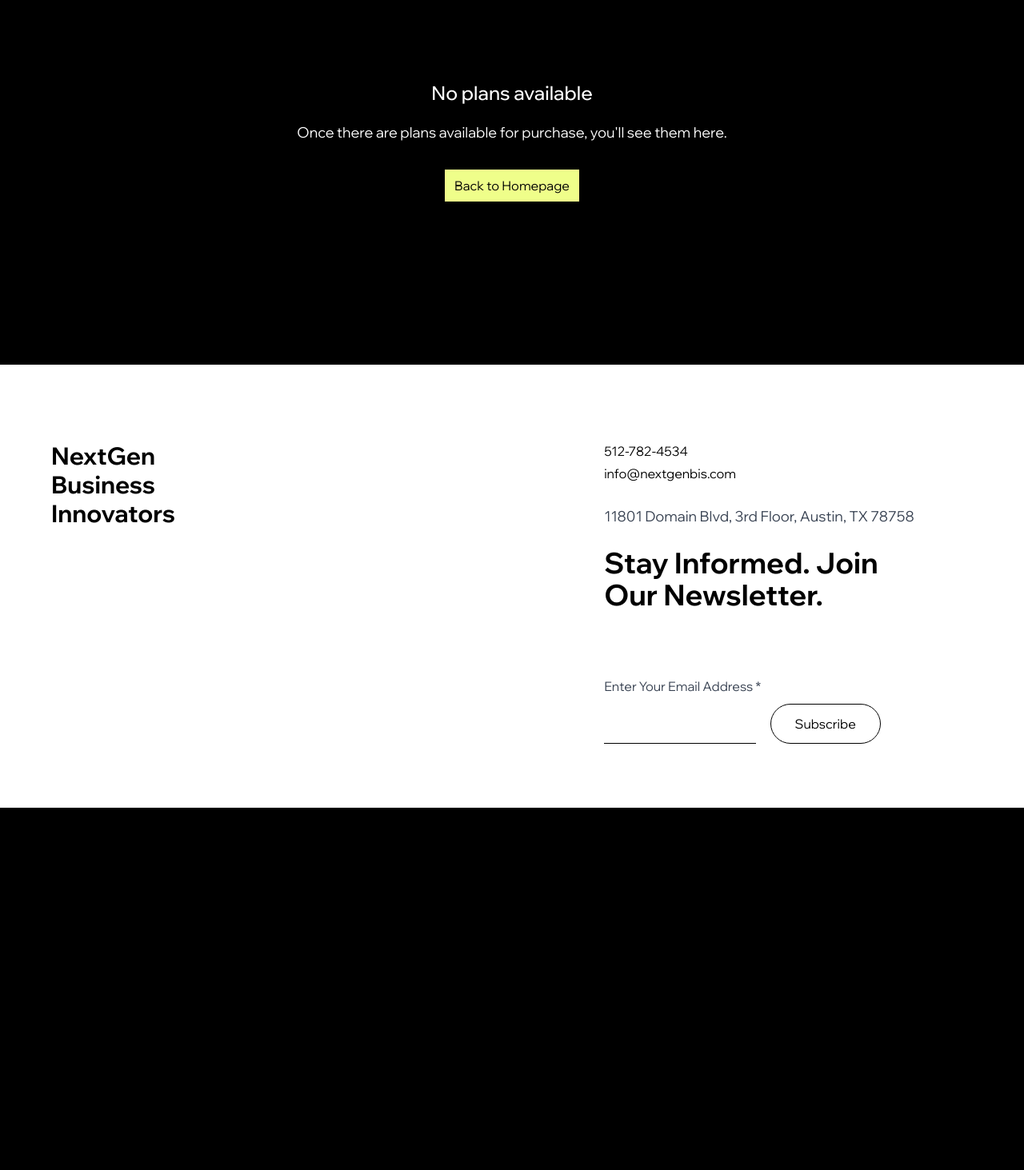
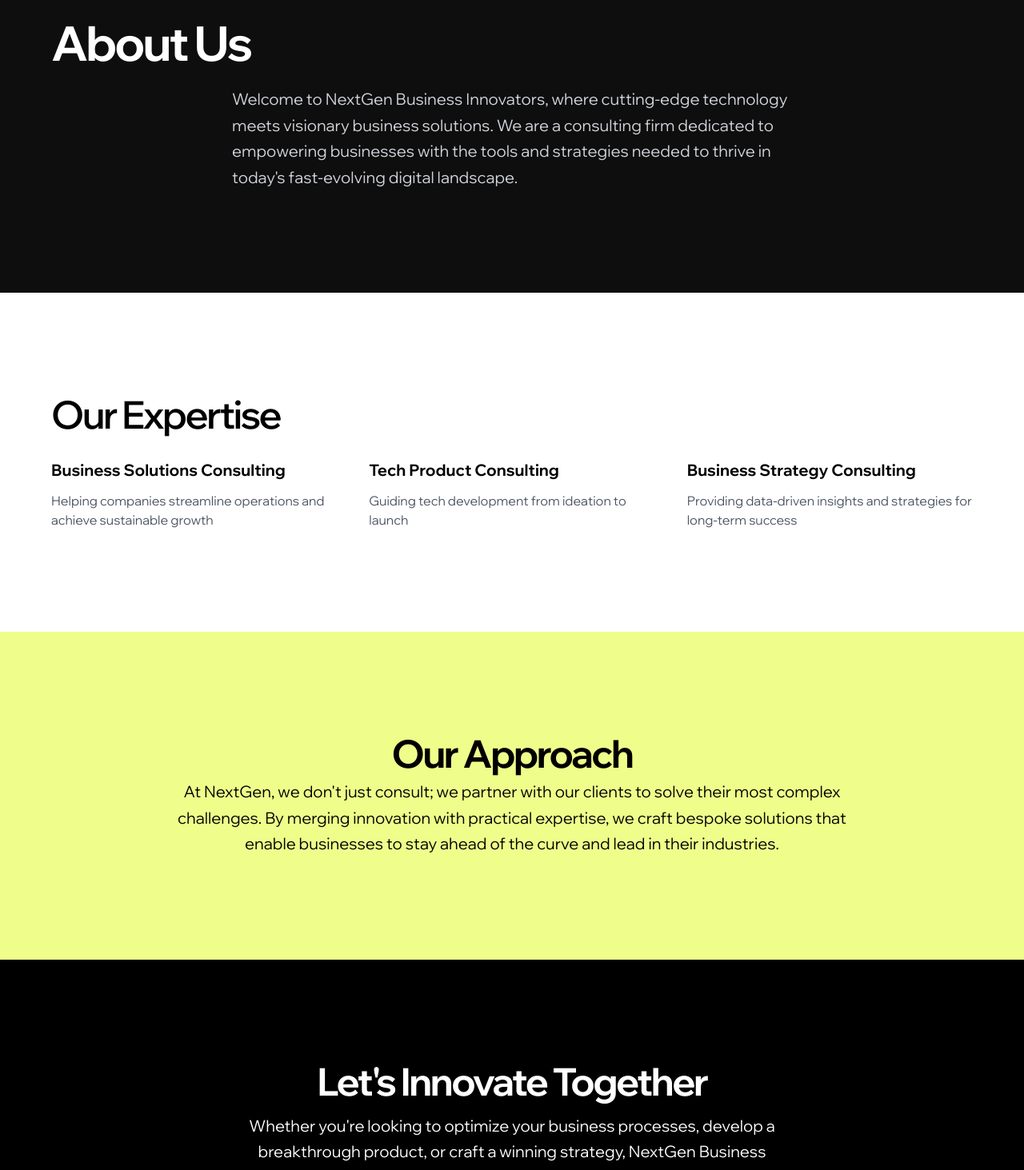
Before and after one commit to Alfred-Emmanuel/wix-site-clone, a Next.js app: page /about-us in a window 1280 px wide. Shown: the part 180-1643 px from the top of the page at 80% size. Before the commit the page ends 1190 px from the top, so only its background shows below. Built offline with nearby package versions, Linux system fonts and the light colour scheme.

Commit message:
fixed the about us page

```diff
--- a/app/about-us/page.tsx
+++ b/app/about-us/page.tsx
@@ -1,22 +1,79 @@
-import React from 'react'
-import Navbar from '../components/Navbar'
-import Footer from '../components/Footer'
-import Link from 'next/link'
+import Footer from '../components/Footer';
+import Navbar from '../components/Navbar';
+import WrapperContainer from '../components/WrapperContainer';
 
-function page() {
-  return (
-    <div>
-        <Navbar />
-        <div className='h-[70vh] flex flex-col items-center justify-center animate-fadeIn'>
-            <h1 className='text-2xl font-medium'>No plans available</h1>
-            <p className='text-lg mt-5 text-balance w-[70%] md:w-auto'>
-                Once there are plans available for purchase, you&apos;ll see them here.
-            </p>
-            <Link href={'/'} className='px-3 py-2 text-black bg-primary mt-8 transition-all duration-300 ease-in-out hover:bg-transparent hover:border hover:border-primary hover:text-primary'>Back to Homepage</Link>
-        </div>
-        <Footer />
-    </div>
-  )
+export default async function Aboutus() {
+    return (
+        <main className=" animate-fadeIn">
+            <Navbar />
+
+            <section className="w-full py-12 md:py-24 lg:py-32 bg-[#0e0e0e] text-white">
+                <WrapperContainer>
+                    <h1 className="text-3xl font-bold tracking-tighter sm:text-4xl md:text-5xl lg:text-6xl/none">About Us</h1>
+
+                    <p className="mx-auto max-w-[700px] text-gray-300 md:text-xl/relaxed lg:text-base/relaxed xl:text-xl/relaxed mt-6">
+                        Welcome to NextGen Business Innovators, where cutting-edge technology meets visionary business solutions. We are a consulting
+                        firm dedicated to empowering businesses with the tools and strategies needed to thrive in today&apos;s fast-evolving digital
+                        landscape.
+                    </p>
+                </WrapperContainer>
+            </section>
+
+            <section className="w-full py-12 md:py-24 lg:py-32 bg-white text-black">
+                <WrapperContainer>
+                    <h2 className="text-3xl font-semibold tracking-tighter sm:text-4xl md:text-5xl">Our Expertise</h2>
+                    <div className="grid gap-10 sm:grid-cols-2 md:grid-cols-3 mt-8">
+                        <div>
+                            {/* <LightbulbIcon className="h-12 w-12 mb-4 text-[#ff6b6b]" /> */}
+                            <h3 className="text-xl mb-3 font-bold">Business Solutions Consulting</h3>
+                            <p className="mt-2 text-gray-600">Helping companies streamline operations and achieve sustainable growth</p>
+                        </div>
+                        <div>
+                            {/* <CodeIcon className="h-12 w-12 mb-4 text-[#ff6b6b]" /> */}
+                            <h3 className="text-xl mb-3 font-bold">Tech Product Consulting</h3>
+                            <p className="mt-2 text-gray-600">Guiding tech development from ideation to launch</p>
+                        </div>
+                        <div>
+                            {/* <BarChartIcon className="h-12 w-12 mb-4 text-[#ff6b6b]" /> */}
+                            <h3 className="text-xl mb-3 font-bold">Business Strategy Consulting</h3>
+                            <p className="mt-2 text-gray-600">Providing data-driven insights and strategies for long-term success</p>
+                        </div>
+                    </div>
+                </WrapperContainer>
+            </section>
+
+            <section className="w-full py-12 md:py-24 lg:py-32 bg-[#effe8a] text-black">
+                <WrapperContainer>
+                    <div className="flex flex-col items-center justify-center space-y-4 text-center">
+                        <div className="space-y-2">
+                            <h2 className="text-3xl text-start md:text-center font-bold tracking-tighter sm:text-4xl md:text-5xl">Our Approach</h2>
+                            <p className="mx-auto text-start md:text-center max-w-[900px] md:text-xl/relaxed lg:text-base/relaxed xl:text-xl/relaxed">
+                                At NextGen, we don&apos;t just consult; we partner with our clients to solve their most complex challenges. By merging
+                                innovation with practical expertise, we craft bespoke solutions that enable businesses to stay ahead of the curve and
+                                lead in their industries.
+                            </p>
+                        </div>
+                    </div>
+                </WrapperContainer>
+            </section>
+
+            <section className="w-full py-12 md:py-24 lg:py-32">
+                <WrapperContainer>
+                    <div className="flex flex-col items-center justify-center space-y-4 text-center">
+                        <div className="space-y-2">
+                            <h2 className="text-3xl text-start md:text-center font-bold tracking-tighter sm:text-4xl md:text-5xl mb-4">
+                                Let&apos;s Innovate Together
+                            </h2>
+                            <p className="mx-auto text-start md:text-center max-w-[700px] text-white md:text-xl/relaxed lg:text-base/relaxed xl:text-xl/relaxed">
+                                Whether you&apos;re looking to optimize your business processes, develop a breakthrough product, or craft a winning
+                                strategy, NextGen Business Innovators is your trusted partner for success.
+                            </p>
+                        </div>
+                    </div>
+                </WrapperContainer>
+            </section>
+
+            <Footer />
+        </main>
+    );
 }
-
-export default page
```
